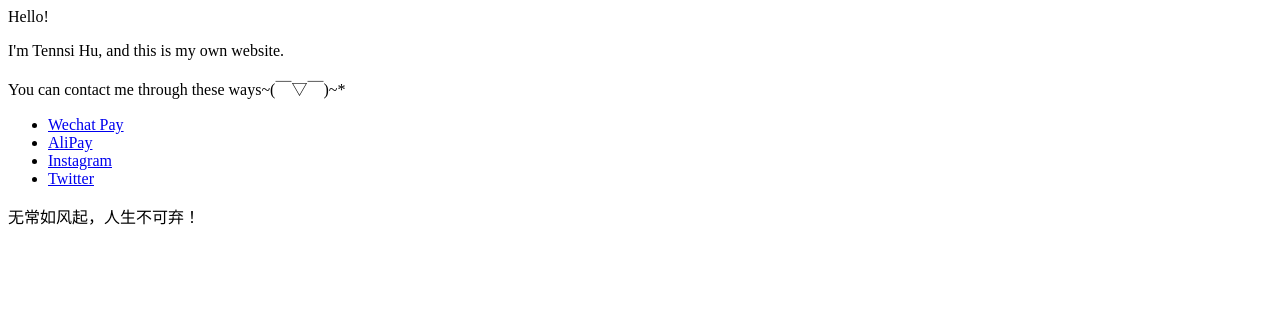
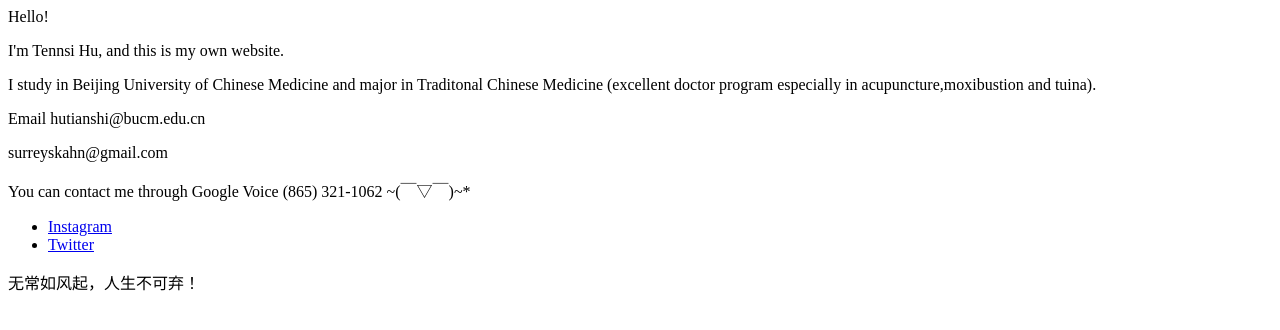
Before and after one commit to surreyskahn/surreyskahn.github.io, a plain HTML site: page index.html in a window 1280 px wide. Drawn offline with Linux system fonts and the light colour scheme.

Commit message:
Update index.html

```diff
--- a/index.html
+++ b/index.html
@@ -1,11 +1,10 @@
 <p>Hello!</p>
 <p>I'm Tennsi Hu, and this is my own website.</p>
-<p>You can contact me through these ways~(￣▽￣)~*</p>
+<p>I study in Beijing University of Chinese Medicine and major in Traditonal Chinese Medicine (excellent doctor program especially in acupuncture,moxibustion and tuina).</p>
+<p>Email  hutianshi@bucm.edu.cn</p>
+<p>       surreyskahn@gmail.com</p>
+<p>You can contact me through Google Voice (865) 321-1062 ~(￣▽￣)~*</p>
 <ul>
-
-  <li><a href="http://qr.topscan.com/api.php?text=wxp://f2f061r0yCWBtSw13OVU6W3JfuKui7_Z9eRW">Wechat Pay</a></li>
-
-  <li><a href="http://qr.topscan.com/api.php?text=HTTPS://QR.ALIPAY.COM/FKX04369A7DR8IIBQO3Z8F">AliPay</a></li>
 
   <li><a href="https://www.instagram.com/tennsi_hu/?hl=en">Instagram</a></li>
 
```
